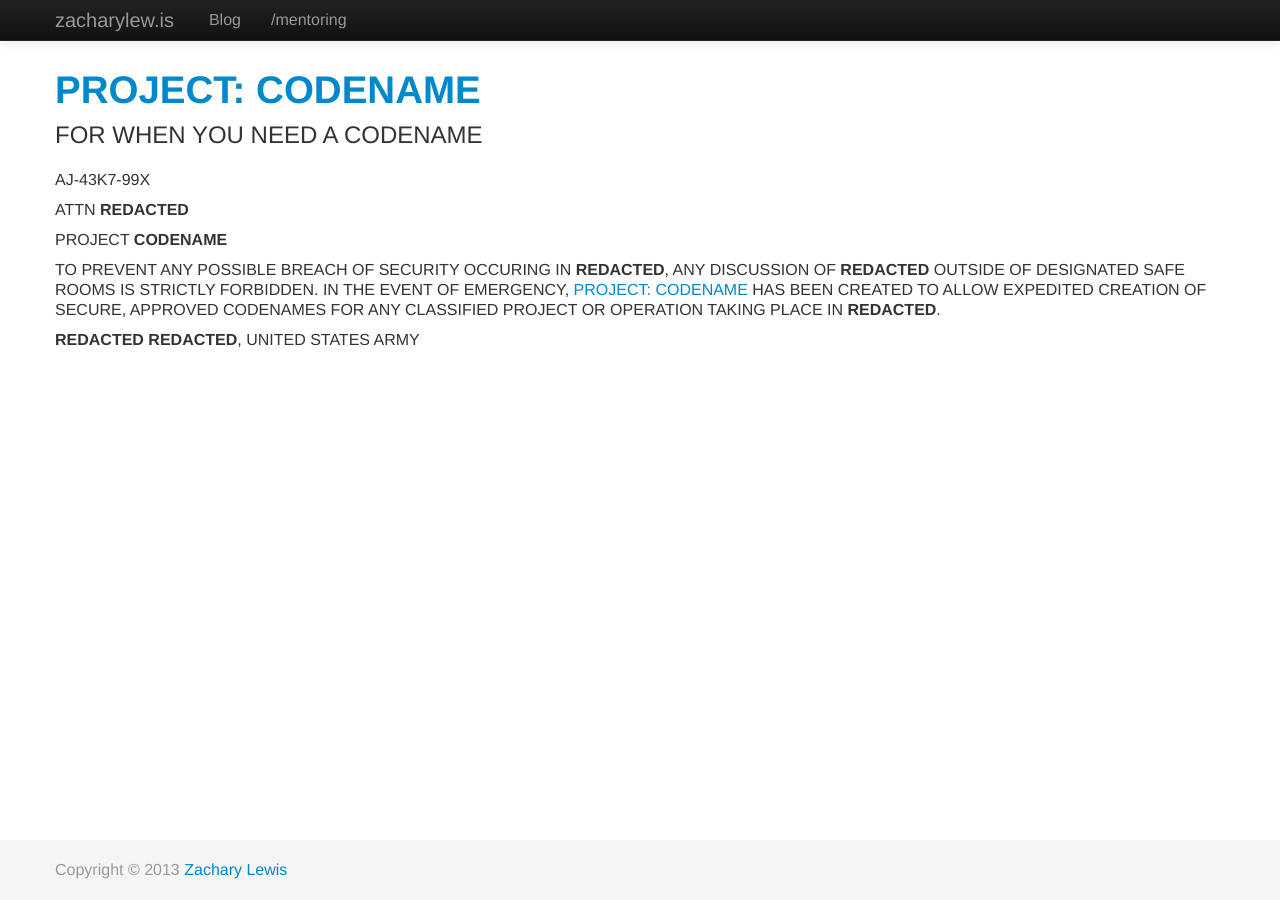
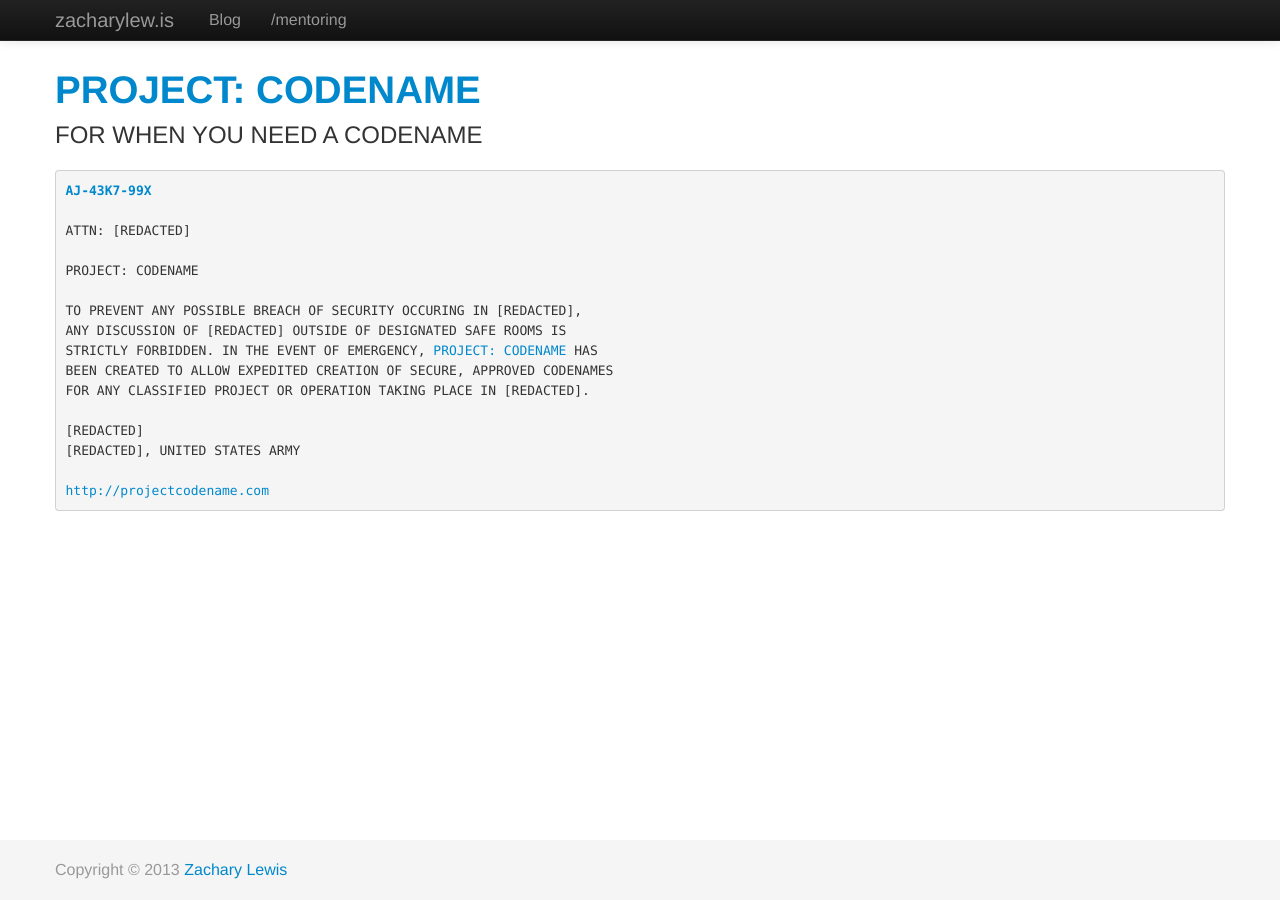
Before and after one commit to zachwlewis/zachwlewis.github.io, a Jekyll site: the page built from _posts/2013-11-05-project-codename.md, in a window 1280 px wide. Built offline with Jekyll 4.4.1, drawn with Linux system fonts in a browser that asks for light colours; part of the change alters nothing that is shown.

Commit message:
Updated to be better post job.

```diff
--- a/_posts/2013-11-05-project-codename.md
+++ b/_posts/2013-11-05-project-codename.md
@@ -8,17 +8,21 @@ categories:
 - frontend
 ---
 
-AJ-43K7-99X
+<pre>
+<a href="http://projectcodename.com"><b>AJ-43K7-99X</b></a>
 
-ATTN __REDACTED__
+ATTN: [REDACTED]
 
-PROJECT __CODENAME__
+PROJECT: CODENAME
 
-TO PREVENT ANY POSSIBLE BREACH OF SECURITY OCCURING IN __REDACTED__,
-ANY DISCUSSION OF __REDACTED__ OUTSIDE OF DESIGNATED SAFE ROOMS IS
-STRICTLY FORBIDDEN. IN THE EVENT OF EMERGENCY, [PROJECT: CODENAME](http://projectcodename.com) HAS
+TO PREVENT ANY POSSIBLE BREACH OF SECURITY OCCURING IN [REDACTED],
+ANY DISCUSSION OF [REDACTED] OUTSIDE OF DESIGNATED SAFE ROOMS IS
+STRICTLY FORBIDDEN. IN THE EVENT OF EMERGENCY, <a href="http://projectcodename.com">PROJECT: CODENAME</a> HAS
 BEEN CREATED TO ALLOW EXPEDITED CREATION OF SECURE, APPROVED CODENAMES
-FOR ANY CLASSIFIED PROJECT OR OPERATION TAKING PLACE IN __REDACTED__.
+FOR ANY CLASSIFIED PROJECT OR OPERATION TAKING PLACE IN [REDACTED].
 
-__REDACTED__
-__REDACTED__, UNITED STATES ARMY
+[REDACTED]
+[REDACTED], UNITED STATES ARMY
+
+<a href="http://projectcodename.com">http://projectcodename.com</a>
+</pre>
```
